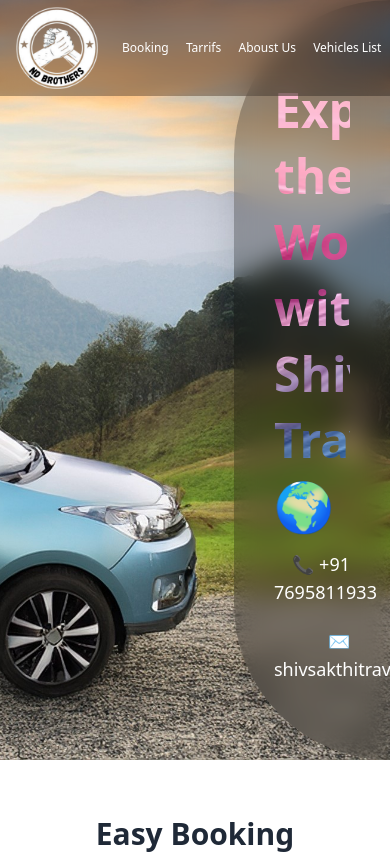
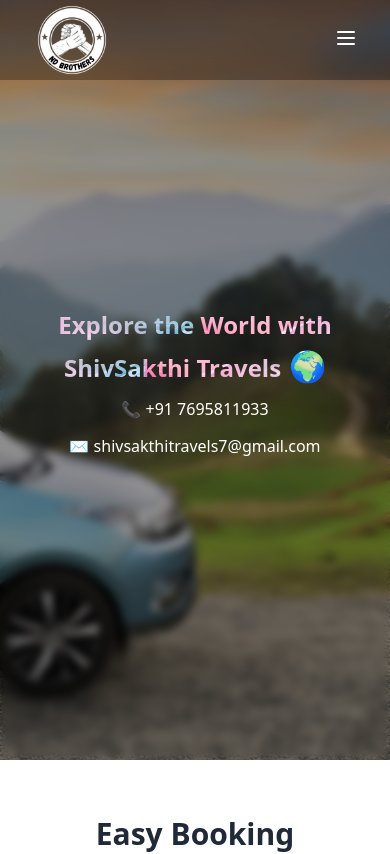
Before and after one commit to Rtist-at-work/shivSakthiTravels, a React (Vite) app: page / in a window 390 px wide. Shown: the top 854 px of the page. Built offline with nearby package versions, Linux system fonts and the light colour scheme; no server answers.

Commit message:
final update

```diff
--- a/src/AboutUs.jsx
+++ b/src/AboutUs.jsx
@@ -1,3 +1,4 @@
+import about from './assets/about.jpg'
 const AboutUs = () => {
     return (
       <section id='about' className="bg-gray-100 py-12">
@@ -5,7 +6,7 @@
           {/* Left Side - Image */}
           <div className="w-full md:w-1/2">
             <img
-              src="https://source.unsplash.com/600x400/?travel,nature"
+              src={about}
               alt="About Us"
               className="w-full rounded-lg shadow-lg"
             />
--- a/src/Header.jsx
+++ b/src/Header.jsx
@@ -1,48 +1,89 @@
+import { useState } from "react";
 import headerBanner from "./assets/banner.jpeg";
 import logo from "./assets/logo_1.png";
 
 const Header = () => {
+  const [menuOpen, setMenuOpen] = useState(false);
+
   return (
     <div className="relative h-[90vh] w-full overflow-hidden">
       {/* Top Navigation Bar */}
-      <div className="h-24 w-full absolute top-0 bg-black/30 backdrop-blur-md z-50 text-white text-base sm:text-sm xsm:text-xs flex flex-row justify-around items-center">
-      <div className="overflow-hidden h-full w-36"> {/* Increased from w-24 to w-32 */}
-  <img src={logo} className="h-full w-full object-contain" /> {/* Ensure proper scaling */}
-</div>
+      <div className="h-20 w-full absolute top-0 bg-black/30 backdrop-blur-md z-50 text-white text-sm sm:text-xs flex justify-between items-center px-4 sm:px-6 md:px-10">
+        {/* Logo */}
+        <div className="h-full w-28 sm:w-24">
+          <img src={logo} className="h-full w-full object-contain" alt="Logo" />
+        </div>
 
-        <div className="w-[90%] h-full flex flex-row justify-around items-center">
-          <a href="#booking" className="hover:underline">
-            Booking
-          </a>
-          <a href="#tarrifs" className="hover:underline">
-            Tarrifs
-          </a>
-          <a href="#about" className="hover:underline">
-            Aboust Us
-          </a>
-          <a href="#vehicles" className="hover:underline">
-            Vehicles List
-          </a>
+        {/* Desktop Nav Links */}
+        <div className="hidden md:flex gap-6 flex-1 justify-around text-sm md:text-base lg:text-lg">
+
+          <a href="#booking" className="hover:underline">Booking</a>
+          <a href="#tarrifs" className="hover:underline">Tarrifs</a>
+          <a href="#about" className="hover:underline">About Us</a>
+          <a href="#vehicles" className="hover:underline">Vehicles</a>
+        </div>
+
+        {/* Hamburger for Mobile */}
+        <div className="md:hidden mr-4">
+          <button onClick={() => setMenuOpen(!menuOpen)} className="focus:outline-none">
+            <svg
+              className="w-6 h-6"
+              fill="none"
+              stroke="currentColor"
+              viewBox="0 0 24 24"
+              xmlns="http://www.w3.org/2000/svg"
+            >
+              {menuOpen ? (
+                <path
+                  strokeLinecap="round"
+                  strokeLinejoin="round"
+                  strokeWidth={2}
+                  d="M6 18L18 6M6 6l12 12"
+                />
+              ) : (
+                <path
+                  strokeLinecap="round"
+                  strokeLinejoin="round"
+                  strokeWidth={2}
+                  d="M4 6h16M4 12h16M4 18h16"
+                />
+              )}
+            </svg>
+          </button>
         </div>
       </div>
 
-      {/* Background Image with Right Curve */}
+      {/* Mobile Dropdown Menu */}
+      {menuOpen && (
+        <div className="absolute top-20 w-full bg-black/80 backdrop-blur-md text-white flex flex-col items-center py-4 md:hidden z-40 space-y-4 text-sm">
+          <a href="#booking" onClick={() => setMenuOpen(false)}>Booking</a>
+          <a href="#tarrifs" onClick={() => setMenuOpen(false)}>Tarrifs</a>
+          <a href="#about" onClick={() => setMenuOpen(false)}>About Us</a>
+          <a href="#vehicles" onClick={() => setMenuOpen(false)}>Vehicles</a>
+        </div>
+      )}
+
+      {/* Background Image */}
       <img
         src={headerBanner}
         alt="Banner"
-        className="h-full w-full object-cover clip-right-curve"
+        className="h-full w-full object-cover"
       />
 
-      {/* Glass Text Section */}
-      <div className="absolute top-0 right-0 w-[40%] h-full bg-black/30 backdrop-blur-md p-10 flex flex-col justify-center rounded-l-full shadow-2xl">
-        <h1 className="text-4xl font-bold text-gray-800 leading-snug animated-text ">
-          Explore the World with <br />
-          ShivSakthi Travels <span className="text-white">🌍</span>
+      {/* Text Overlay Section */}
+      <div className="absolute top-0 right-0 w-full md:w-[45%] h-full bg-black/40 backdrop-blur-sm p-6 md:p-10 flex flex-col justify-center md:items-end items-center text-center md:text-right lg:rounded-l-full">
+        <h1 className="text-3xl sm:text-4xl md:text-5xl font-bold leading-snug">
+          <span className="text-gray-200 animated-text">
+            Explore the World with
+          </span>
+          <br />
+          <span className="text-white animated-text animation-delay-300 mt-2">
+            ShivSakthi Travels
+          </span>{" "}
+          <span className="text-white mt-2">🌍</span>
         </h1>
-        <div className="text-lg text-white mt-6 text-end space-y-2">
-          <p className="animate-bounce duration-1000 delay-300">
-            📞 +91 7695811933
-          </p>
+        <div className="text-white text-base sm:text-lg mt-4 space-y-2">
+          <p className="animate-bounce">📞 +91 7695811933</p>
           <p>✉️ shivsakthitravels7@gmail.com</p>
         </div>
       </div>
--- a/src/index.css
+++ b/src/index.css
@@ -41,7 +41,7 @@
   }
 
   .animated-text {
-    font-size: 3rem;
+    font-size: clamp(1.5rem, 5vw, 3.5rem); /* Responsive size from mobile to desktop */
     font-weight: bold;
     background: url("./assets/im.jpg");
     background-size: cover;
```
Also changed, not shown: src/assets/about.jpg (added).
